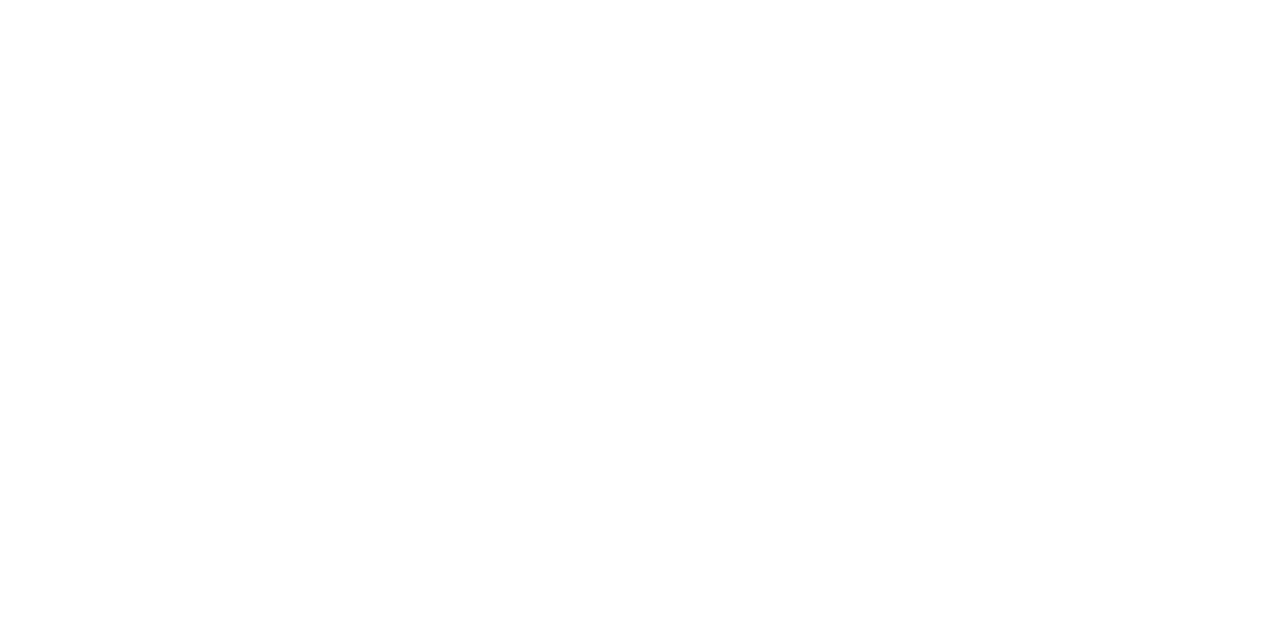
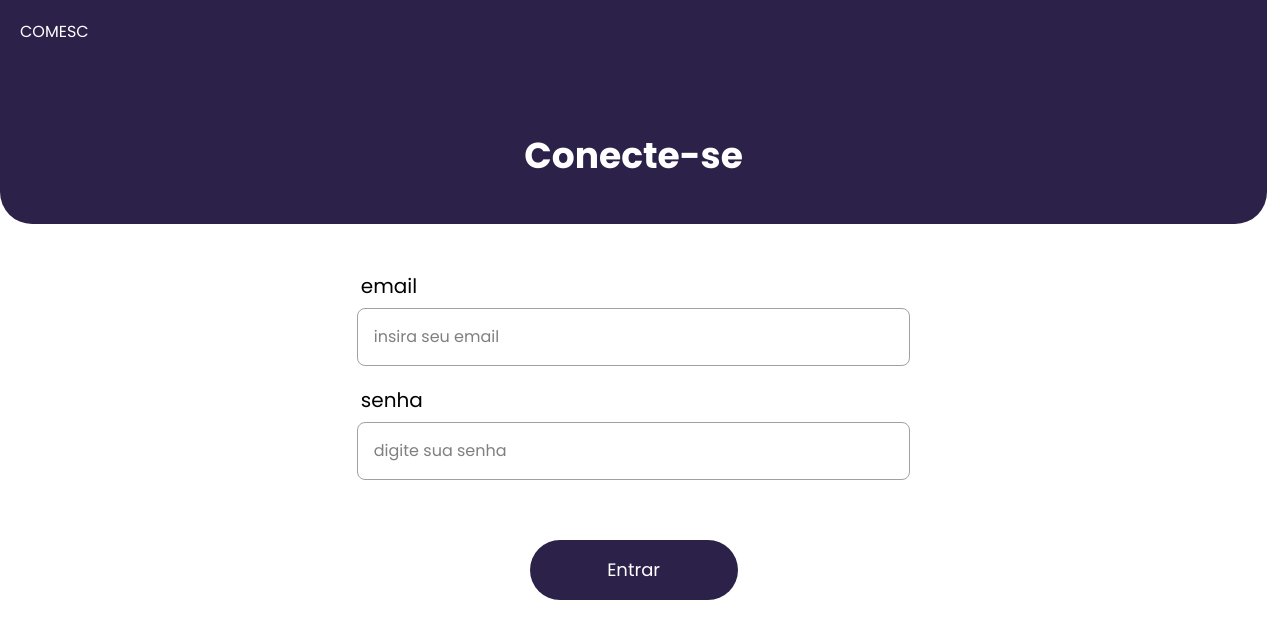
Before and after one commit to TCC-dos-guri/Comesc_Frontend, a Vue app: page /auth/1 in a window 1280 px wide. Before the commit this address had no page. Shown: the top 638 px of the page. Built offline with nearby package versions, Linux system fonts and the light colour scheme.

Commit message:
FEAT: create create-account page #18

```diff
--- /dev/null
+++ b/src/components/auth/AuthForm.vue
@@ -0,0 +1,28 @@
+<script setup>
+    import { GlobalButton, GlobalInput } from '..';
+    defineProps({
+        inputs_arr: {
+            type: Array,
+            required: true
+        },
+        type_user: {
+            type: String,
+            default: "Cliente"
+        },
+        formChanged: {
+            type: Boolean,
+            default: false
+        }
+    })
+
+
+</script>
+<template>
+    <div class="flex min-w-2/4 flex-col jusitfy-center items-center p-10 gap-5 mt-2">
+        <GlobalInput v-for="info, i in inputs_arr" :key="i" :label="info.label" :placeholder="info.placeholder" v-model:value="info.value" class_input="outline-0 border border-neutral-400 rounded-lg p-4 w-full" class="w-full"/>
+        <div class="flex justify-center items-center mt-10 flex-col gap-3">
+          <GlobalButton :title="formChanged ? 'Criar' : 'Entrar'" :extra-div="false" btn-style="bg-[#2C2149] flex justify-center items-center p-3 w-52 rounded-4xl" />
+          <p v-if="type_user === 'Cliente'" class="text-neutral-400">{{ formChanged ? 'já possui uma conta?' : 'não possui uma conta?'}} <span class="text-[#2C2149] font-semibold cursor-pointer" @click="$emit('createaccount')">{{ formChanged ? 'se logue' : 'crie uma'}}</span></p>
+        </div>
+      </div>
+</template>
--- a/src/components/index.js
+++ b/src/components/index.js
@@ -4,11 +4,14 @@ import DefaultCard from "./global/cards/DefaultCard.vue";
 import HeaderDefault from "./employee-system/layouts/HeaderDefault.vue";
 import BatchFilter from "./employee-system/home/BatchFilter.vue";
 import DefaultCardContainer from "./employee-system/layouts/containers/DefaultCardContainer.vue";
+import AuthForm from "./auth/AuthForm.vue";
+
 export {
     GlobalButton,
     GlobalInput,
     DefaultCard,
     HeaderDefault,
     BatchFilter,
-    DefaultCardContainer
+    DefaultCardContainer,
+    AuthForm
 }
--- a/src/router/index.js
+++ b/src/router/index.js
@@ -15,7 +15,7 @@ const router = createRouter({
       component: HomeView,
     },
     {
-      path: '/login',
+      path: '/auth/:type/',
       name: 'login',
       component: LoginView,
     },
--- a/src/utils/index.js
+++ b/src/utils/index.js
@@ -1,7 +1,9 @@
 import { LoginInput } from "./inputs/login";
 import { typeUser } from "./type_user/user";
+import { createAccount } from "./inputs/createAccount";
 
 export {
     LoginInput,
-    typeUser
+    typeUser,
+    createAccount
 }
--- /dev/null
+++ b/src/utils/inputs/createAccount.js
@@ -0,0 +1,24 @@
+import { ref } from "vue";
+
+export const createAccount = ref([
+    {
+        placeholder: 'insira seu nome',
+        label: 'nome',
+        value: ''
+    },
+    {
+        placeholder: 'digite seu email',
+        label: 'email',
+        value: ''
+    },
+    {
+        placeholder: 'digite sua senha',
+        label: 'senha',
+        value: ''
+    },
+    {
+        placeholder: 'confirme sua senha senha',
+        label: 'confirme sua senha',
+        value: ''
+    },
+])
--- a/src/views/HomeView.vue
+++ b/src/views/HomeView.vue
@@ -18,7 +18,7 @@
             controle total.
           </p>
         </div>
-        <GlobalButton title="Explore o sistema" btn-style="bg-[#2C2149] flex justify-center items-center p-1 w-52 rounded-4xl" @click="router.push('/type')"/>
+        <GlobalButton title="Explore o sistema" btn-style="bg-[#2C2149] flex justify-center items-center p-1 w-64 rounded-4xl" @click="router.push('/type/')"/>
       </div>
     </div>
   </div>
--- a/src/views/LoginView.vue
+++ b/src/views/LoginView.vue
@@ -1,6 +1,16 @@
 <script setup>
-    import { LoginInput } from '@/utils';
-    import { GlobalInput, GlobalButton } from '@/components';
+    import { LoginInput, createAccount } from '@/utils';
+    import { AuthForm } from '@/components';
+    import { useRoute } from 'vue-router';
+    import { computed, ref } from 'vue';
+    const route = useRoute()
+    const ChangeFormComputed = computed(() => {
+      if(changeForm.value){
+        return createAccount.value
+      }
+      return LoginInput.value
+    })
+    const changeForm = ref(false)
 </script>
 <template>
     <div class="w-full">
@@ -10,12 +20,8 @@
           </div>
           <h2 class="text-4xl font-bold mb-7">Conecte-se</h2>
       </div>
-      <div class="flex flex-col jusitfy-center items-center p-10 gap-2 mt-2">
-        <GlobalInput v-for="info, i in LoginInput" :key="i" :label="info.label" :placeholder="info.placeholder" v-model:value="info.value" class_input="outline-0 border border-neutral-400 rounded-xl p-3 w-full" class="w-full"/>
-        <div class="flex justify-center items-center mt-10 flex-col">
-          <GlobalButton title="Entrar" :extra-div="false" btn-style="bg-[#2C2149] flex justify-center items-center p-3 w-52 rounded-4xl" />
-          <p class="text-neutral-400">não possui uma conta? <span class="text-[#2C2149] font-semibold">crie uma</span></p>
-        </div>
+      <div class="w-full flex flex-col justify-center items-center">
+          <AuthForm :type_user="route.params.type" :form-changed="changeForm" :inputs_arr="ChangeFormComputed" @createaccount="changeForm = !changeForm"></AuthForm>
       </div>
     </div>
 </template>
--- a/src/views/TypeUserView.vue
+++ b/src/views/TypeUserView.vue
@@ -1,12 +1,12 @@
 <script setup>
     import router from '@/router';
-import { typeUser } from '@/utils';
+    import { typeUser } from '@/utils';
 </script>
 <template>
      <div class="flex bg-[#2C2149] p-5 rounded-b-4xl  text-white h-screen justify-center items-center flex-col gap-20">
           <h1 class="text-3xl">Você é?</h1>
           <div class="flex flex-col gap-5">
-              <div v-for="user, i in typeUser" :key="i" class="flex gap-5 items-center cursor-pointer p-3 rounded-xl  hover:bg-[#93939317]" @click="router.push('/login')">
+              <div v-for="user, i in typeUser" :key="i" class="flex gap-5 items-center cursor-pointer p-3 rounded-xl  hover:bg-[#93939317]" @click="router.push(`/auth/${user.title}/`)">
                     <img :src="user.img" alt="" width="75">
                     <p class="text-2xl">{{ user.title }}</p>
               </div>
```
Also changed, not shown: 1 other file (tests, documents, lock files or other folders).
